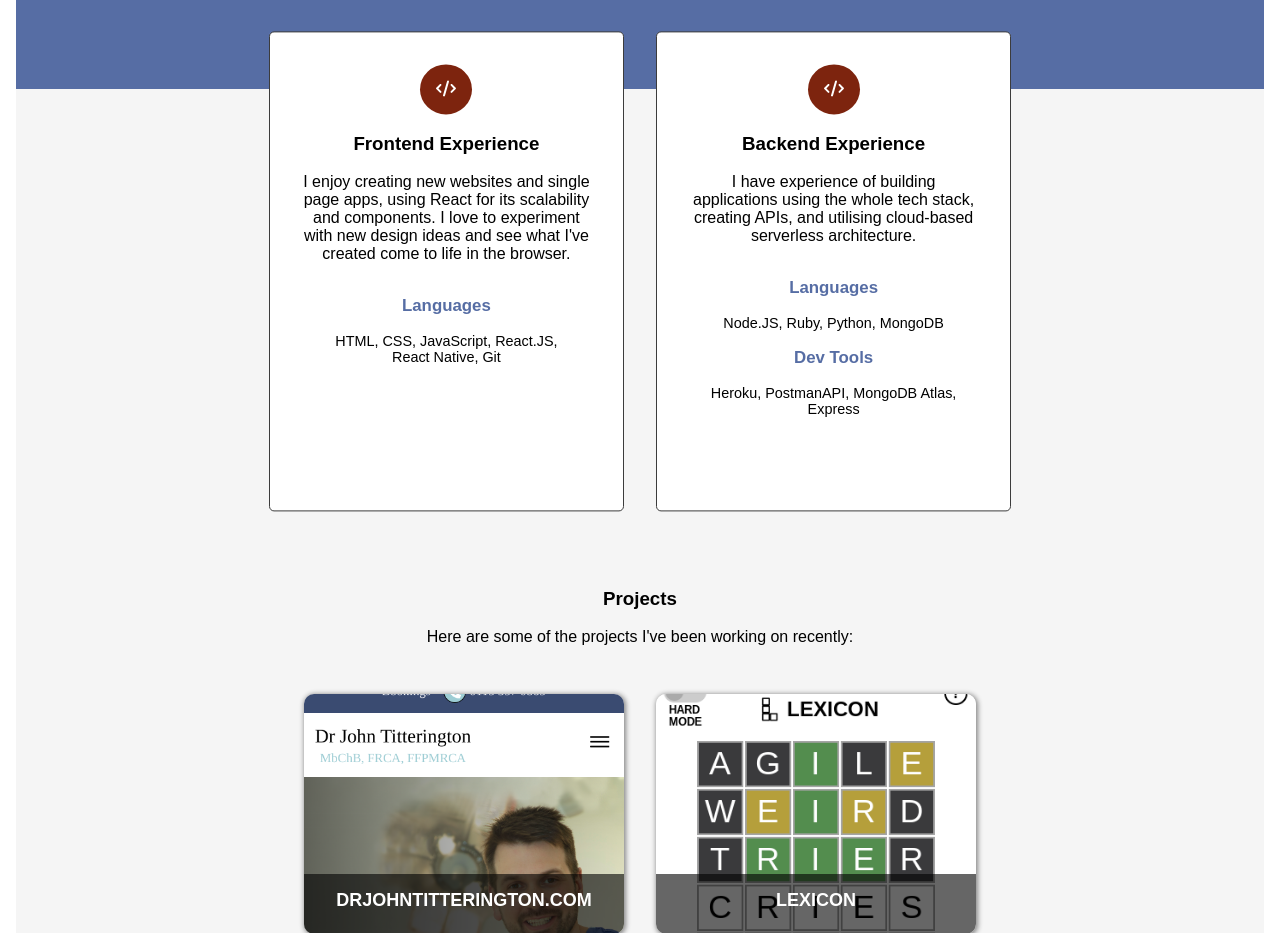
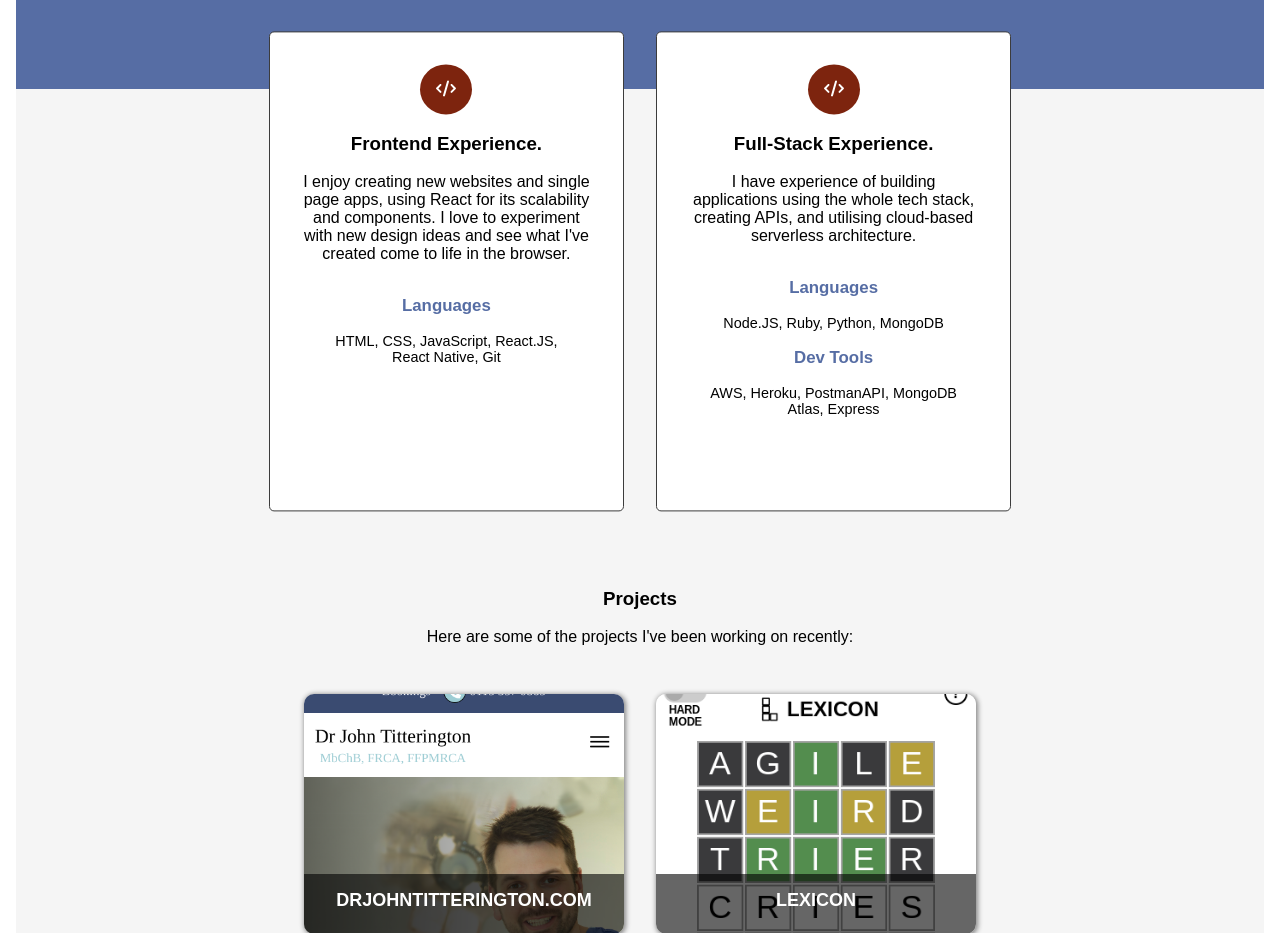
Before and after one commit to davekempsell/davedotcom, a React (Create React App) app: page / in a window 1280 px wide. Shown: the part 1720-2653 px from the top of the page. Built offline with nearby package versions, Linux system fonts and the light colour scheme; the HTML template or start-up script is replaced by a standard one.

Commit message:
experience copy update

```diff
--- a/src/components/Experience.js
+++ b/src/components/Experience.js
@@ -9,7 +9,7 @@ export function Experience() {
               <FontAwesomeIcon icon={faCode} />
             </div>
             <div className="experience-text">
-              <h3>Frontend Experience</h3>
+              <h3>Frontend Experience.</h3>
               <p>I enjoy creating new websites and single page apps, using React for its scalability and components. I love to experiment with new design ideas and see what I've created come to life in the browser.</p>
             </div>
             <div className="languages-container">
@@ -22,14 +22,14 @@ export function Experience() {
               <FontAwesomeIcon icon={faCode} />
             </div>
             <div className="experience-text">
-              <h3>Backend Experience</h3>
+              <h3>Full-Stack Experience.</h3>
               <p>I have experience of building applications using the whole tech stack, creating APIs, and utilising cloud-based serverless architecture.</p>
             </div>
             <div className="languages-container">
               <h3>Languages</h3>
               <p>Node.JS, Ruby, Python, MongoDB</p>
               <h3>Dev Tools</h3>
-              <p>Heroku, PostmanAPI, MongoDB Atlas, Express</p>
+              <p>AWS, Heroku, PostmanAPI, MongoDB Atlas, Express</p>
             </div>
           </div>
         </div>
```
